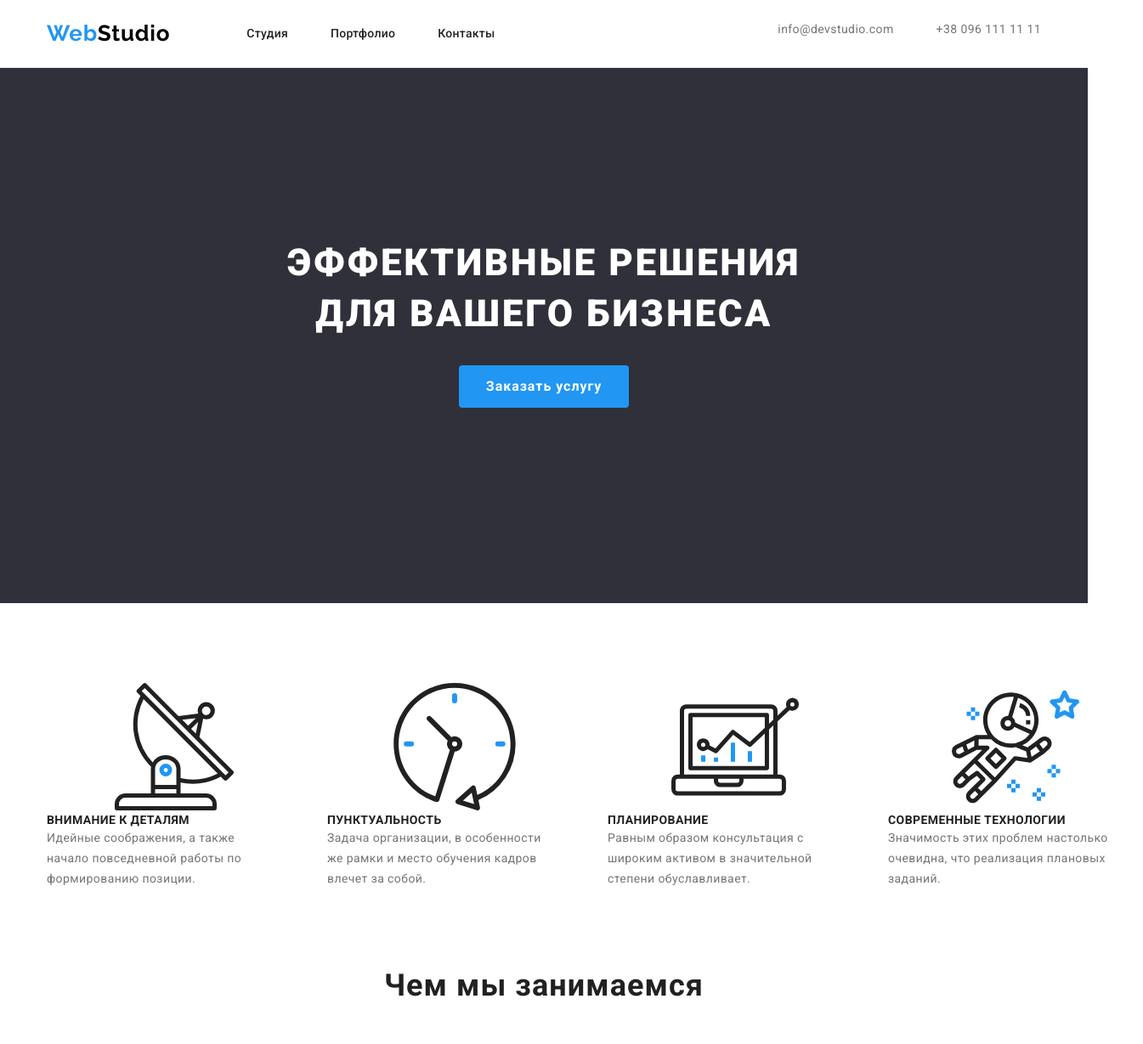
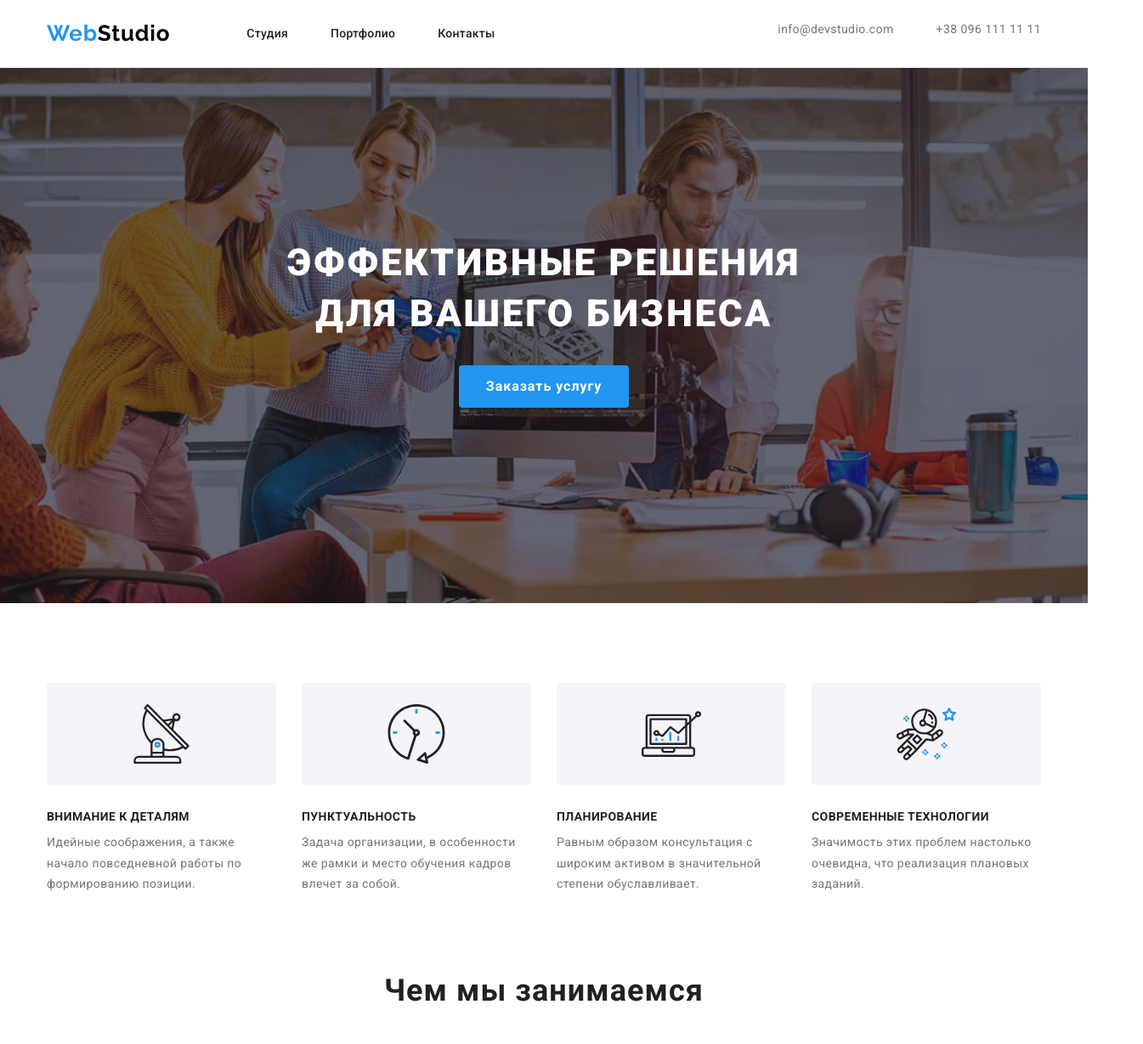
Before and after one commit to Oleksandr-full-stack-development/goit-markup-hw-04, a plain HTML site: page index.html in a window 1280 px wide. Shown: the top 1229 px of the page at 85% size, 1345 px wide, since content can reach past the window. Drawn offline with nearby package versions, Linux system fonts and the light colour scheme.

Commit message:
добавив фон, не можу вировняти шапку по центру. коли ставлю псевдоелемент перед емейл все хериться

```diff
--- a/css/styles.css
+++ b/css/styles.css
@@ -8,6 +8,7 @@
 /* footer email, telephone color color: rgba(255, 255, 255, 0.6); */
 /* Hero section, footer background: #2F303A; */
 /* not-active button background #F5F4FA */
+/*background-color hero #C4C4C4;*/
 
 html {
   box-sizing: border-box;
@@ -65,6 +66,7 @@ img {
   --secondary-font-family: "Raleway";
   --secondary-background-color: #f5f4fa;
   --border: #eeeeee;
+  --hero-color-third: #c4c4c4;
 }
 
 body {
@@ -165,6 +167,19 @@ header {
   text-decoration: none;
   color: var(--footer-head-color-link-tel);
 }
+/*
+.link-mail {
+  display: inline-flex;
+  align-items: baseline;
+} */
+
+/* .link-mail::before {
+  content: "";
+  width: 16px;
+  height: 12px;
+  margin-right: 10px;
+  background-image: url(../images/envelope.svg);
+} */
 
 .link-mail-tel.top {
   color: var(--paragraphes-and-contacts);
@@ -183,11 +198,21 @@ header {
 .hero {
   padding-top: 200px;
   padding-bottom: 200px;
-  background: var(--hero-footer-background);
+  /* background: var(--hero-footer-background); */
   text-align: center;
   max-width: 1600px;
   margin-right: auto;
   margin-left: auto;
+  background-image: linear-gradient(
+      rgba(47, 48, 58, 0.4),
+      rgba(47, 48, 58, 0.4)
+    ),
+    url(../images/hero-backround/hero.jpg);
+  background-position: center;
+  background-repeat: no-repeat;
+  background-size: cover;
+  background-clip: padding-box;
+  background-color: var(--hero-color-third);
 }
 
 .hero-title {
@@ -215,6 +240,7 @@ header {
   color: var(--main-white);
   padding: 10px 32px;
   margin: 30px auto;
+  font-family: inherit;
 }
 
 /* ============================================Наши приемущества============================================= */
@@ -264,6 +290,21 @@ header {
 .features-p {
   /* display: inline-block; */
   width: 270px;
+}
+
+.features-icon {
+  background-color: var(--secondary-background-color);
+  width: 270px;
+  height: 120px;
+  display: flex;
+  justify-content: center;
+  align-items: center;
+  margin-bottom: 30px;
+  border-radius: 4px;
+}
+
+.features-icon:hover {
+  box-shadow: 0px 4px 4px rgba(0, 0, 0, 0.25);
 }
 
 /* ========================================Чем мы занимаемся=============================================== */
@@ -453,12 +494,13 @@ address a {
   filter: drop-shadow(0px 4px 4px var(--buuton-shodow));
   border-radius: 4px;
   font-style: normal;
-  font-weight: 600;
+  font-weight: 500;
   font-size: 16px;
   line-height: 1.62;
   border-style: none;
   letter-spacing: 0.03em;
   color: var(--main-black-color);
+  font-family: inherit;
 }
 
 .projects-select button:hover,
--- a/index.html
+++ b/index.html
@@ -56,39 +56,39 @@
                 <ul class="features-list">
                     <li class="features-list-item">
                         <div class="features-icon">
-                            <svg>
+                            <svg width="70" height="70">
                                 <use href="./images/symbol-defs-good.svg#icon-antenna-1"></use>
                             </svg>
+                        </div>
                         <h3>Внимание к деталям</h3>
                         <p class="features-p">Идейные соображения, а также начало повседневной работы по формированию позиции.</p>
-                        </div>
                     </li>
                     <li class="features-list-item">
                         <div class="features-icon">
-                            <svg>
+                            <svg width="70" height="70">
                                 <use href="./images/symbol-defs-good.svg#icon-clock-1"></use>
                             </svg>
+                        </div>
                         <h3>Пунктуальность</h3>
                         <p class="features-p">Задача организации, в особенности же рамки и место обучения кадров влечет за собой.</p>
-                        </div>
                     </li>
                     <li class="features-list-item">
                         <div class="features-icon">
-                            <svg>
+                            <svg width="70" height="70">
                                 <use href="./images/symbol-defs-good.svg#icon-diagram-1"></use>
                             </svg>
+                        </div>
                         <h3>Планирование</h3>
                         <p class="features-p">Равным образом консультация с широким активом в значительной степени обуславливает.</p>
-                        </div>
                     </li>
                     <li class="features-list-item">
                         <div class="features-icon">
-                            <svg>
+                            <svg width="70" height="70">
                                <use href="./images/symbol-defs-good.svg#icon-astronaut-1"></use>
                             </svg>
+                        </div>
                         <h3>Современные технологии</h3>
                         <p class="features-p">Значимость этих проблем настолько очевидна, что реализация плановых заданий.</p>
-                        </div>
                     </li>
                 </ul>
             </div>
```
Also changed, not shown: portfolio.html (+3 -0 lines), images/hero-backround/hero.jpg (added).
